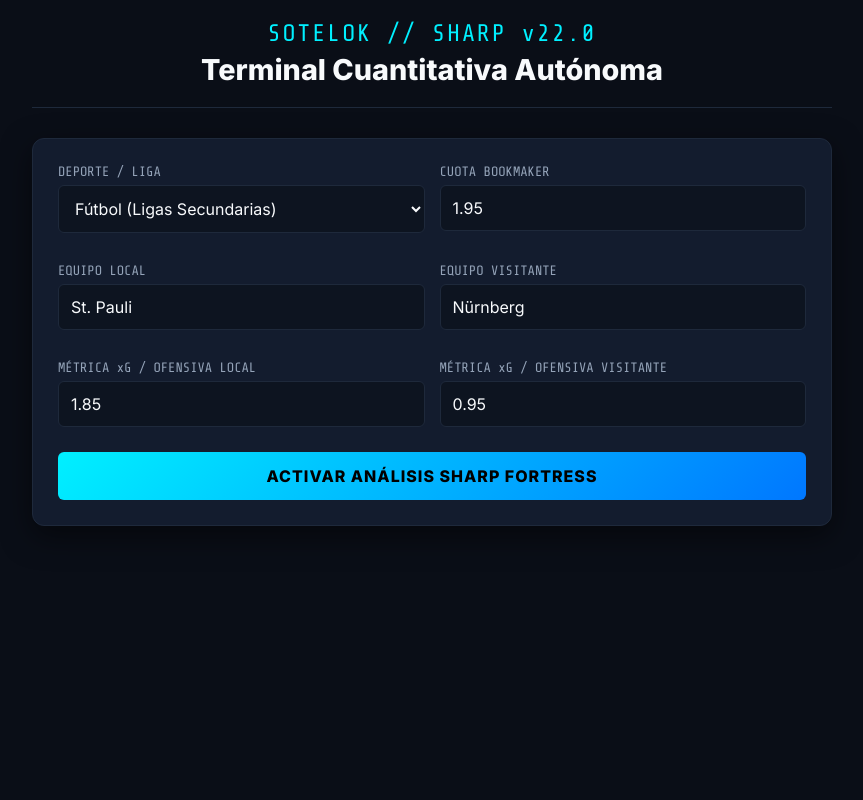
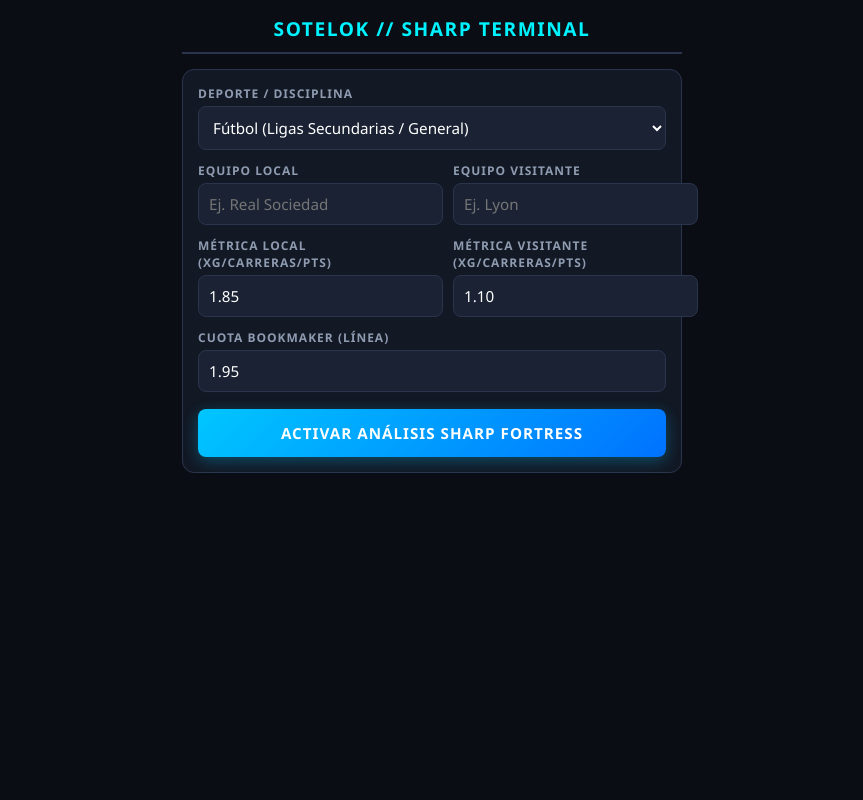
Before and after one commit to sotelok-quant/Sotelok-quant, a Flask app: page / in a window 1280 px wide. Shown: the whole page, without its empty margins (208-1071 px from the left). Run offline with Flask 3, Linux system fonts and the light colour scheme.

Commit message:
Update index.html

```diff
--- a/templates/index.html
+++ b/templates/index.html
@@ -3,173 +3,198 @@
 <head>
     <meta charset="UTF-8">
     <meta name="viewport" content="width=device-width, initial-scale=1.0">
-    <title>SOTELOK // SHARP v22.0 - Radar Cuantitativo</title>
-    <!-- Google Fonts para tipografía industrial y moderna -->
-    <link href="https://fonts.googleapis.com/css2?family=Share+Tech+Mono&family=Inter:wght@400;600;800&display=swap" rel="stylesheet">
+    <title>SOTELOK // SHARP TERMINAL</title>
     <style>
         :root {
-            --bg-deep: #0a0e17;
-            --panel-bg: #131c2e;
-            --accent-green: #00ff66;
-            --accent-cyan: #00f0ff;
-            --text-main: #f8fafc;
-            --text-muted: #94a3b8;
-            --danger: #ff3366;
-            --border-color: #1e293b;
+            --bg-dark: #0a0d14;
+            --panel-bg: #121824;
+            --card-bg: #1a2233;
+            --accent-cyan: #00f2fe;
+            --accent-green: #00ff87;
+            --accent-purple: #9d4edd;
+            --text-main: #ffffff;
+            --text-muted: #8e9bb0;
+            --border-color: #2a354d;
         }
 
         * {
             box-sizing: border-box;
             margin: 0;
             padding: 0;
-            font-family: 'Inter', sans-serif;
+            font-family: 'Segoe UI', -apple-system, BlinkMacSystemFont, Roboto, sans-serif;
         }
 
         body {
-            background-color: var(--bg-deep);
+            background-color: var(--bg-dark);
             color: var(--text-main);
-            min-height: 100vh;
-            padding: 20px;
+            padding: 15px;
+            display: flex;
+            justify-content: center;
         }
 
-        .container {
-            max-width: 800px;
-            margin: 0 auto;
-        }
-
-        header {
-            text-align: center;
-            margin-bottom: 30px;
-            border-bottom: 1px solid var(--border-color);
-            padding-bottom: 20px;
-        }
-
-        .brand {
-            font-family: 'Share Tech Mono', monospace;
-            color: var(--accent-cyan);
-            font-size: 1.5rem;
-            letter-spacing: 2px;
-            margin-bottom: 5px;
-        }
-
-        h1 {
-            font-size: 1.8rem;
-            font-weight: 800;
-            color: var(--text-main);
-        }
-
-        .card {
-            background-color: var(--panel-bg);
-            border: 1px solid var(--border-color);
-            border-radius: 12px;
-            padding: 25px;
-            margin-bottom: 25px;
-            box-shadow: 0 10px 30px rgba(0, 0, 0, 0.5);
-        }
-
-        .form-grid {
-            display: grid;
-            grid-template-columns: 1fr 1fr;
+        .terminal-container {
+            width: 100%;
+            max-width: 500px;
+            display: flex;
+            flex-direction: column;
             gap: 15px;
         }
 
-        @media (max-width: 600px) {
-            .form-grid {
-                grid-template-columns: 1fr;
+        .header-title {
+            text-align: center;
+            font-weight: 900;
+            letter-spacing: 1.5px;
+            color: var(--accent-cyan);
+            font-size: 1.2rem;
+            border-bottom: 2px solid var(--border-color);
+            padding-bottom: 10px;
+            text-transform: uppercase;
         }
+
+        .form-panel {
+            background: var(--panel-bg);
+            border: 1px solid var(--border-color);
+            border-radius: 12px;
+            padding: 15px;
+            display: flex;
+            flex-direction: column;
+            gap: 12px;
         }
 
         .input-group {
-            margin-bottom: 15px;
+            display: flex;
+            flex-direction: column;
+            gap: 4px;
         }
 
         label {
-            display: block;
-            font-size: 0.85rem;
+            font-size: 0.75rem;
             color: var(--text-muted);
-            margin-bottom: 6px;
-            font-family: 'Share Tech Mono', monospace;
+            text-transform: uppercase;
+            letter-spacing: 1px;
+            font-weight: 700;
         }
 
-        input, select {
-            width: 100%;
-            background-color: #0d1420;
+        select, input {
+            background: var(--card-bg);
             border: 1px solid var(--border-color);
-            border-radius: 6px;
-            padding: 12px;
-            color: var(--text-main);
-            font-size: 1rem;
+            color: #fff;
+            padding: 10px;
+            border-radius: 8px;
+            font-size: 0.95rem;
             outline: none;
-            transition: border-color 0.3s;
         }
 
-        input:focus, select:focus {
+        select:focus, input:focus {
             border-color: var(--accent-cyan);
         }
 
-        .btn-sharp {
-            width: 100%;
-            background: linear-gradient(135deg, #00f0ff 0%, #0077ff 100%);
-            color: #000;
+        .grid-2 {
+            display: grid;
+            grid-template-columns: 1fr 1fr;
+            gap: 10px;
+        }
+
+        .btn-analyze {
+            background: linear-gradient(135deg, #00c6ff 0%, #0072ff 100%);
+            color: white;
+            border: none;
+            padding: 14px;
+            border-radius: 8px;
             font-weight: 800;
-            padding: 14px;
-            border: none;
-            border-radius: 6px;
-            font-size: 1rem;
+            font-size: 0.95rem;
+            letter-spacing: 1px;
             cursor: pointer;
             text-transform: uppercase;
-            letter-spacing: 1px;
-            transition: transform 0.2s, box-shadow 0.2s;
-            margin-top: 10px;
+            box-shadow: 0 4px 15px rgba(0, 198, 255, 0.3);
+            margin-top: 5px;
         }
 
-        .btn-sharp:hover {
-            transform: translateY(-2px);
-            box-shadow: 0 0 20px rgba(0, 240, 255, 0.4);
+        .btn-analyze:active {
+            transform: scale(0.98);
         }
 
-        /* Resultados Ocultos por defecto */
-        #resultado-container {
+        /* RESULTADOS Y PESTAÑAS estilo Flashscore */
+        .results-panel {
             display: none;
+            background: var(--panel-bg);
+            border: 1px solid var(--border-color);
+            border-radius: 12px;
+            padding: 15px;
+            flex-direction: column;
+            gap: 15px;
         }
 
-        .match-title {
-            font-size: 1.4rem;
+        .match-header {
+            text-align: center;
+            font-size: 1.1rem;
             font-weight: 800;
             color: var(--accent-green);
-            margin-bottom: 20px;
-            text-align: center;
-            font-family: 'Share Tech Mono', monospace;
         }
 
-        .prob-bars {
+        .prob-bar-container {
+            background: var(--card-bg);
+            border-radius: 8px;
+            padding: 12px;
             display: flex;
-            justify-content: space-between;
-            background: #0d1420;
-            padding: 15px;
-            border-radius: 8px;
-            margin-bottom: 20px;
+            justify-content: space-around;
             text-align: center;
         }
 
-        .prob-item span {
-            display: block;
-            font-size: 0.8rem;
-            color: var(--text-muted);
+        .prob-item {
+            display: flex;
+            flex-direction: column;
+            gap: 2px;
         }
 
-        .prob-item strong {
-            font-size: 1.2rem;
+        .prob-val {
+            font-size: 1.1rem;
+            font-weight: 800;
             color: var(--accent-cyan);
-            font-family: 'Share Tech Mono', monospace;
         }
 
+        .prob-lbl {
+            font-size: 0.65rem;
+            color: var(--text-muted);
+            text-transform: uppercase;
+        }
+
+        /* NAVEGACIÓN POR PESTAÑAS */
+        .tab-nav {
+            display: flex;
+            gap: 5px;
+            border-bottom: 1px solid var(--border-color);
+            padding-bottom: 5px;
+            overflow-x: auto;
+        }
+
+        .tab-btn {
+            background: transparent;
+            border: none;
+            color: var(--text-muted);
+            padding: 6px 12px;
+            font-size: 0.75rem;
+            font-weight: 700;
+            cursor: pointer;
+            border-radius: 6px;
+            white-space: nowrap;
+        }
+
+        .tab-btn.active {
+            background: var(--card-bg);
+            color: var(--accent-cyan);
+            border-bottom: 2px solid var(--accent-cyan);
+        }
+
+        /* TARJETAS DE ESCENARIOS */
         .scenario-box {
-            background-color: #0d1420;
+            background: var(--card-bg);
             border-left: 4px solid var(--accent-cyan);
-            padding: 15px;
-            border-radius: 0 8px 8px 0;
-            margin-bottom: 15px;
+            border-radius: 8px;
+            padding: 12px;
+            display: flex;
+            flex-direction: column;
+            gap: 6px;
         }
 
         .scenario-box.alt {
@@ -177,11 +202,10 @@
         }
 
         .scenario-tag {
-            font-family: 'Share Tech Mono', monospace;
-            font-size: 0.75rem;
+            font-size: 0.7rem;
+            font-weight: 800;
             color: var(--accent-cyan);
-            text-transform: uppercase;
-            margin-bottom: 4px;
+            letter-spacing: 0.5px;
         }
 
         .scenario-box.alt .scenario-tag {
@@ -189,155 +213,170 @@
         }
 
         .scenario-heading {
-            font-size: 1.05rem;
-            font-weight: 600;
-            margin-bottom: 8px;
+            font-size: 0.95rem;
+            font-weight: 700;
         }
 
         .scenario-desc {
-            font-size: 0.9rem;
+            font-size: 0.82rem;
             color: var(--text-muted);
             line-height: 1.4;
         }
 
-        .loading {
+        .loading-text {
+            display: none;
             text-align: center;
+            font-size: 0.8rem;
             color: var(--accent-cyan);
-            font-family: 'Share Tech Mono', monospace;
-            display: none;
-            margin: 15px 0;
+            letter-spacing: 1px;
         }
     </style>
 </head>
 <body>
 
-    <div class="container">
-        <header>
-            <div class="brand">SOTELOK // SHARP v22.0</div>
-            <h1>Terminal Cuantitativa Autónoma</h1>
-        </header>
+<div class="terminal-container">
+    <div class="header-title">SOTELOK // SHARP TERMINAL</div>
 
-        <!-- Formulario de Entrada -->
-        <div class="card">
-            <div class="form-grid">
+    <div class="form-panel">
         <div class="input-group">
-                    <label>DEPORTE / LIGA</label>
+            <label for="deporte">Deporte / Disciplina</label>
             <select id="deporte">
-                        <option value="futbol_secundaria">Fútbol (Ligas Secundarias)</option>
-                        <option value="beisbol_mlb">Béisbol (MLB / LVBP)</option>
-                        <option value="baloncesto">Baloncesto (NBA / EuroLeague)</option>
-                        <option value="tenis_mesa">Tenis de Mesa (Liga Pro)</option>
-                        <option value="hockey">Hockey sobre Hielo (NHL)</option>
+                <option value="futbol_secundaria">Fútbol (Ligas Secundarias / General)</option>
+                <option value="beisbol_mlb">Béisbol (MLB / Ligas)</option>
+                <option value="baloncesto_nba">Baloncesto (NBA / Ligas)</option>
             </select>
         </div>
+
+        <div class="grid-2">
             <div class="input-group">
-                    <label>CUOTA BOOKMAKER</label>
-                    <input type="number" id="cuota" value="1.95" step="0.01">
+                <label for="local">Equipo Local</label>
+                <input type="text" id="local" placeholder="Ej. Real Sociedad">
             </div>
             <div class="input-group">
-                    <label>EQUIPO LOCAL</label>
-                    <input type="text" id="local" value="St. Pauli">
-                </div>
-                <div class="input-group">
-                    <label>EQUIPO VISITANTE</label>
-                    <input type="text" id="visitante" value="Nürnberg">
-                </div>
-                <div class="input-group">
-                    <label>MÉTRICA xG / OFENSIVA LOCAL</label>
-                    <input type="number" id="xG_local" value="1.85" step="0.05">
-                </div>
-                <div class="input-group">
-                    <label>MÉTRICA xG / OFENSIVA VISITANTE</label>
-                    <input type="number" id="xG_visitante" value="0.95" step="0.05">
-                </div>
-            </div>
-            <button class="btn-sharp" onclick="ejecutarAnalisisSharp()">Activar Análisis Sharp Fortress</button>
-            <div id="loading" class="loading">EJECUTANDO SIMULACIÓN MONTE CARLO (5,000 ITERACIONES)...</div>
-        </div>
-
-        <!-- Contenedor de Resultados Estilo Radar -->
-        <div id="resultado-container" class="card">
-            <div class="match-title" id="res-partido"></div>
-
-            <div class="prob-bars">
-                <div class="prob-item">
-                    <span>PROBABILIDAD LOCAL</span>
-                    <strong id="prob-l">0%</strong>
-                </div>
-                <div class="prob-item">
-                    <span>EMPATE / VARIANZA</span>
-                    <strong id="prob-e">0%</strong>
-                </div>
-                <div class="prob-item">
-                    <span>PROBABILIDAD VISITANTE</span>
-                    <strong id="prob-v">0%</strong>
+                <label for="visitante">Equipo Visitante</label>
+                <input type="text" id="visitante" placeholder="Ej. Lyon">
             </div>
         </div>
 
-            <div id="escenarios-list">
-                <!-- Se inyectarán dinámicamente los escenarios -->
+        <div class="grid-2">
+            <div class="input-group">
+                <label for="xg_local">Métrica Local (xG/Carreras/Pts)</label>
+                <input type="number" step="0.01" id="xg_local" value="1.85">
+            </div>
+            <div class="input-group">
+                <label for="xg_visitante">Métrica Visitante (xG/Carreras/Pts)</label>
+                <input type="number" step="0.01" id="xg_visitante" value="1.10">
+            </div>
+        </div>
+
+        <div class="input-group">
+            <label for="cuota">Cuota Bookmaker (Línea)</label>
+            <input type="number" step="0.01" id="cuota" value="1.95">
+        </div>
+
+        <button class="btn-analyze" onclick="procesarAnalisis()">Activar Análisis Sharp Fortress</button>
+        <div class="loading-text" id="loading">EJECUTANDO MODELO ESTOCÁSTICO Y CONSULTA BD...</div>
+    </div>
+
+    <!-- RESULTADOS DINÁMICOS -->
+    <div class="results-panel" id="results-panel">
+        <div class="match-header" id="match-title">Partido vs Partido</div>
+
+        <div class="prob-bar-container" id="prob-container">
+            <div class="prob-item">
+                <span class="prob-lbl">PROB. LOCAL</span>
+                <span class="prob-val" id="prob-local">0%</span>
+            </div>
+            <div class="prob-item" id="draw-item">
+                <span class="prob-lbl">EMPATE</span>
+                <span class="prob-val" id="prob-draw">0%</span>
+            </div>
+            <div class="prob-item">
+                <span class="prob-lbl">PROB. VISITANTE</span>
+                <span class="prob-val" id="prob-away">0%</span>
+            </div>
+        </div>
+
+        <!-- NAVEGACIÓN ESTILO FLASHSCORE -->
+        <div class="tab-nav">
+            <button class="tab-btn active">ANALISIS SHARP</button>
+            <button class="tab-btn">GOLES / TOTALES</button>
+            <button class="tab-btn">CÓRNERS / CUARTOS</button>
+            <button class="tab-btn">TARJETAS / LÍNEAS</button>
+        </div>
+
+        <div id="escenarios-container" style="display: flex; flex-direction: column; gap: 10px;">
+            <!-- Escenarios inyectados vía JS -->
         </div>
     </div>
 </div>
 
 <script>
-        async function ejecutarAnalisisSharp() {
-            const btn = document.querySelector('.btn-sharp');
-            const loading = document.getElementById('loading');
-            const container = document.getElementById('resultado-container');
+    function procesarAnalisis() {
+        const deporteSelect = document.getElementById('deporte').value;
+        const localVal = document.getElementById('local').value || "Equipo Local";
+        const visitanteVal = document.getElementById('visitante').value || "Equipo Visitante";
+        const xgLocalVal = document.getElementById('xg_local').value;
+        const xgVisitanteVal = document.getElementById('xg_visitante').value;
+        const cuotaVal = document.getElementById('cuota').value;
 
-            btn.style.display = 'none';
-            loading.style.display = 'block';
-            container.style.display = 'none';
+        document.getElementById('loading').style.display = 'block';
+        document.getElementById('results-panel').style.display = 'none';
 
-            const payload = {
-                deporte: document.getElementById('deporte').value,
-                local: document.getElementById('local').value,
-                visitante: document.getElementById('visitante').value,
-                xG_local: parseFloat(document.getElementById('xG_local').value),
-                xG_visitante: parseFloat(document.getElementById('xG_visitante').value),
-                cuota: parseFloat(document.getElementById('cuota').value)
-            };
-
-            try {
-                const response = await fetch('/analizar_sharp', {
+        fetch('/analizar_sharp', {
             method: 'POST',
             headers: { 'Content-Type': 'application/json' },
-                    body: JSON.stringify(payload)
-                });
-
-                const data = await response.json();
+            body: JSON.stringify({
+                deporte: deporteSelect,
+                local: localVal,
+                visitante: visitanteVal,
+                xG_local: xgLocalVal,
+                xG_visitante: xgVisitanteVal,
+                cuota: cuotaVal
+            })
+        })
+        .then(response => response.json())
+        .then(data => {
+            document.getElementById('loading').style.display = 'none';
 
             if (data.status === 'success') {
-                    document.getElementById('res-partido').innerText = data.partido;
-                    document.getElementById('prob-l').innerText = data.probabilidades.local + '%';
-                    document.getElementById('prob-e').innerText = data.probabilidades.empate + '%';
-                    document.getElementById('prob-v').innerText = data.probabilidades.visitante + '%';
+                document.getElementById('results-panel').style.display = 'flex';
+                document.getElementById('match-title').innerText = data.partido;
+
+                document.getElementById('prob-local').innerText = data.probabilidades.local + '%';
+                document.getElementById('prob-draw').innerText = data.probabilidades.empate + '%';
+                document.getElementById('prob-away').innerText = data.probabilidades.visitante + '%';
+
+                // Ocultar fila de empate si es Baloncesto
+                if (deporteSelect.includes('basket') || deporteSelect.includes('nba')) {
+                    document.getElementById('draw-item').style.display = 'none';
+                } else {
+                    document.getElementById('draw-item').style.display = 'flex';
+                }
 
                 let htmlEscenarios = '';
                 data.escenarios_estrategicos.forEach((esc, index) => {
                     const altClass = index > 0 ? 'alt' : '';
                     htmlEscenarios += `
                         <div class="scenario-box ${altClass}">
-                                <div class="scenario-tag">${esc.rango} // ${esc.probabilidad}</div>
+                            <div class="scenario-tag">${esc.rango}</div>
                             <div class="scenario-heading">${esc.titulo}</div>
                             <div class="scenario-desc">${esc.analisis}</div>
                         </div>
                     `;
                 });
 
-                    document.getElementById('escenarios-list').innerHTML = htmlEscenarios;
-                    container.style.display = 'block';
+                document.getElementById('escenarios-container').innerHTML = htmlEscenarios;
             } else {
-                    alert('Error en el motor: ' + data.message);
+                alert("Error en el motor: " + data.message);
             }
-            } catch (err) {
-                alert('Fallo de comunicación con el servidor Sharp.');
-            } finally {
-                btn.style.display = 'block';
-                loading.style.display = 'none';
-            }
+        })
+        .catch(error => {
+            document.getElementById('loading').style.display = 'none';
+            alert("Error de conexión con la terminal: " + error);
+        });
     }
 </script>
+
 </body>
 </html>
```
Lines whose indentation alone changed are shown as unchanged.
